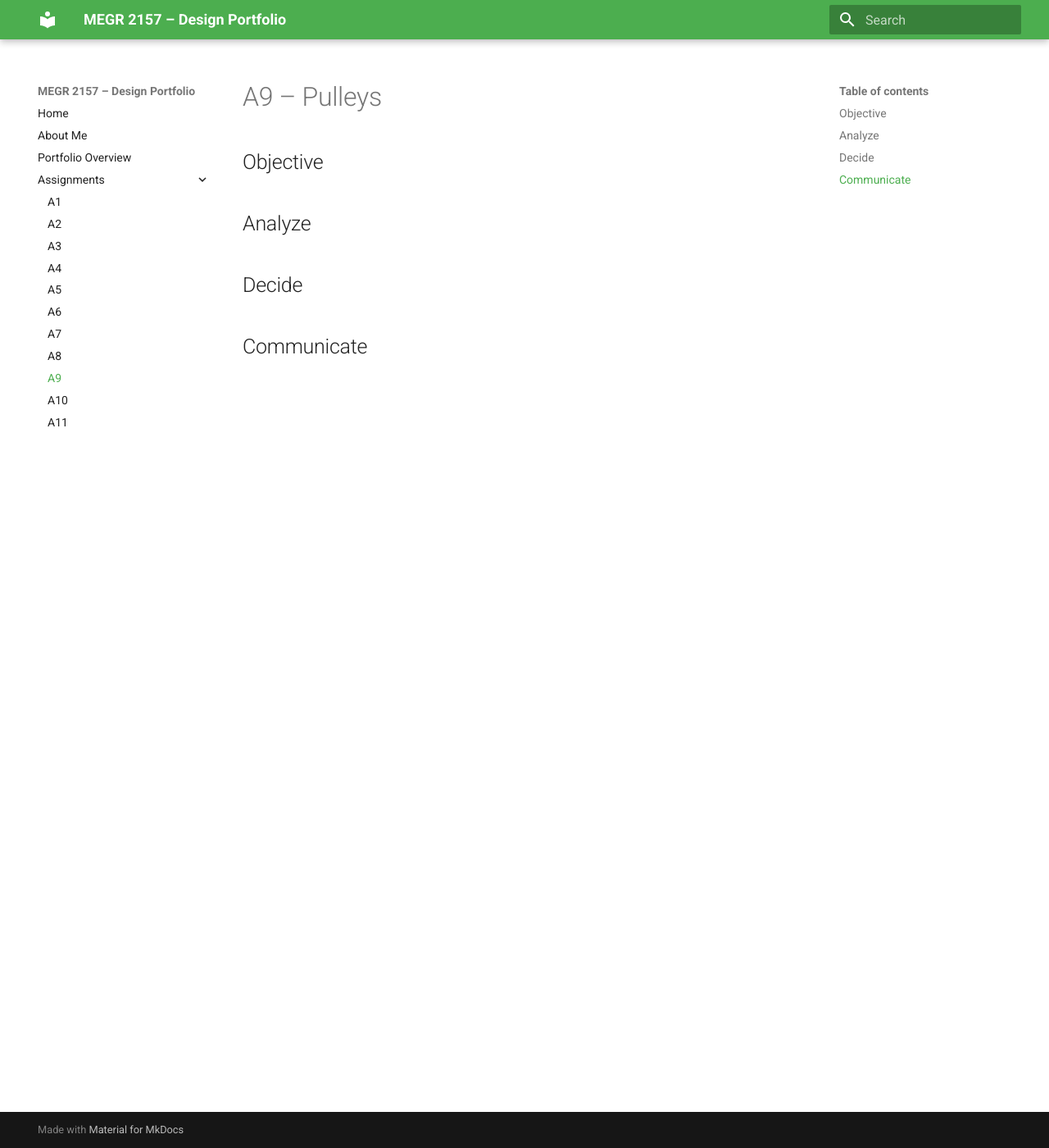
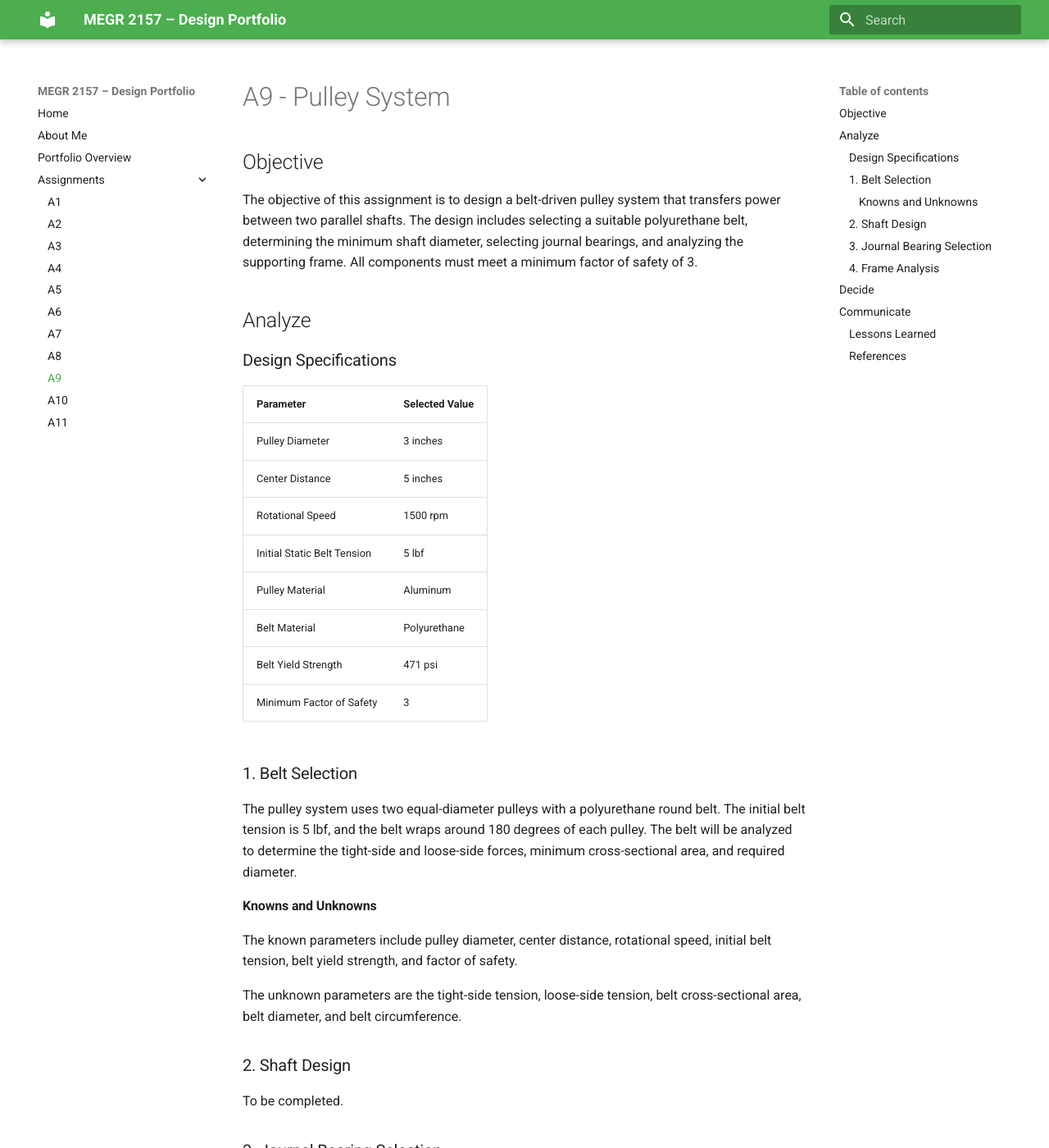
Before and after one commit to cchorny/Chorny-MEGR2157-porfolio, an MkDocs documentation site: the page built from docs/assignments/A09/index.md, in a window 1280 px wide and 1400 px high. Shown: the whole window at 82% size. Built offline with MkDocs 1.6.1 and Material for MkDocs 9.7.7, drawn with Linux system fonts in a browser that asks for light colours; some of the changed text lies outside the part shown.

Commit message:
Update index.md

```diff
--- a/docs/assignments/A09/index.md
+++ b/docs/assignments/A09/index.md
@@ -1,12 +1,60 @@
-# A9 – Pulleys
+
+# A9 - Pulley System
 
 ## Objective
 
+The objective of this assignment is to design a belt-driven pulley system that transfers power between two parallel shafts. The design includes selecting a suitable polyurethane belt, determining the minimum shaft diameter, selecting journal bearings, and analyzing the supporting frame. All components must meet a minimum factor of safety of 3.
 
 ## Analyze
 
+### Design Specifications
+
+| Parameter | Selected Value |
+|---|---|
+| Pulley Diameter | 3 inches |
+| Center Distance | 5 inches |
+| Rotational Speed | 1500 rpm |
+| Initial Static Belt Tension | 5 lbf |
+| Pulley Material | Aluminum |
+| Belt Material | Polyurethane |
+| Belt Yield Strength | 471 psi |
+| Minimum Factor of Safety | 3 |
+
+### 1. Belt Selection
+
+The pulley system uses two equal-diameter pulleys with a polyurethane round belt. The initial belt tension is 5 lbf, and the belt wraps around 180 degrees of each pulley. The belt will be analyzed to determine the tight-side and loose-side forces, minimum cross-sectional area, and required diameter.
+
+#### Knowns and Unknowns
+
+The known parameters include pulley diameter, center distance, rotational speed, initial belt tension, belt yield strength, and factor of safety.
+
+The unknown parameters are the tight-side tension, loose-side tension, belt cross-sectional area, belt diameter, and belt circumference.
+
+### 2. Shaft Design
+
+To be completed.
+
+### 3. Journal Bearing Selection
+
+To be completed.
+
+### 4. Frame Analysis
+
+To be completed.
 
 ## Decide
 
+Final component selections will be documented after completing the engineering calculations.
 
 ## Communicate
+
+### Lessons Learned
+
+To be completed.
+
+### References
+
+- D. J. Dunn, *Solid Mechanics - Dynamics: Pulley Drive Systems*.
+- *Machinery's Handbook*, Table 2: Simple Stresses.
+- *Machinery's Handbook*, Table 4: Application Limits - Sintered Metal and Nonmetallic Bearings.
+- McMaster-Carr, Round Belts.
```
